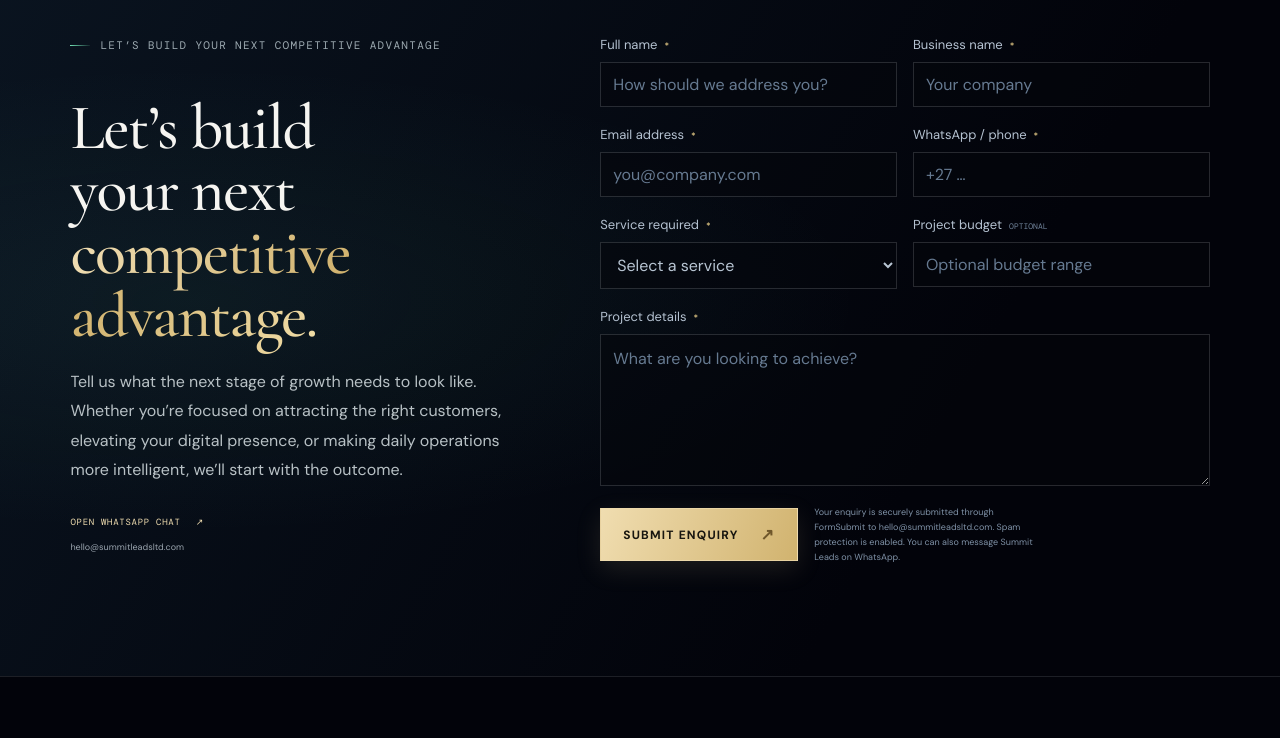
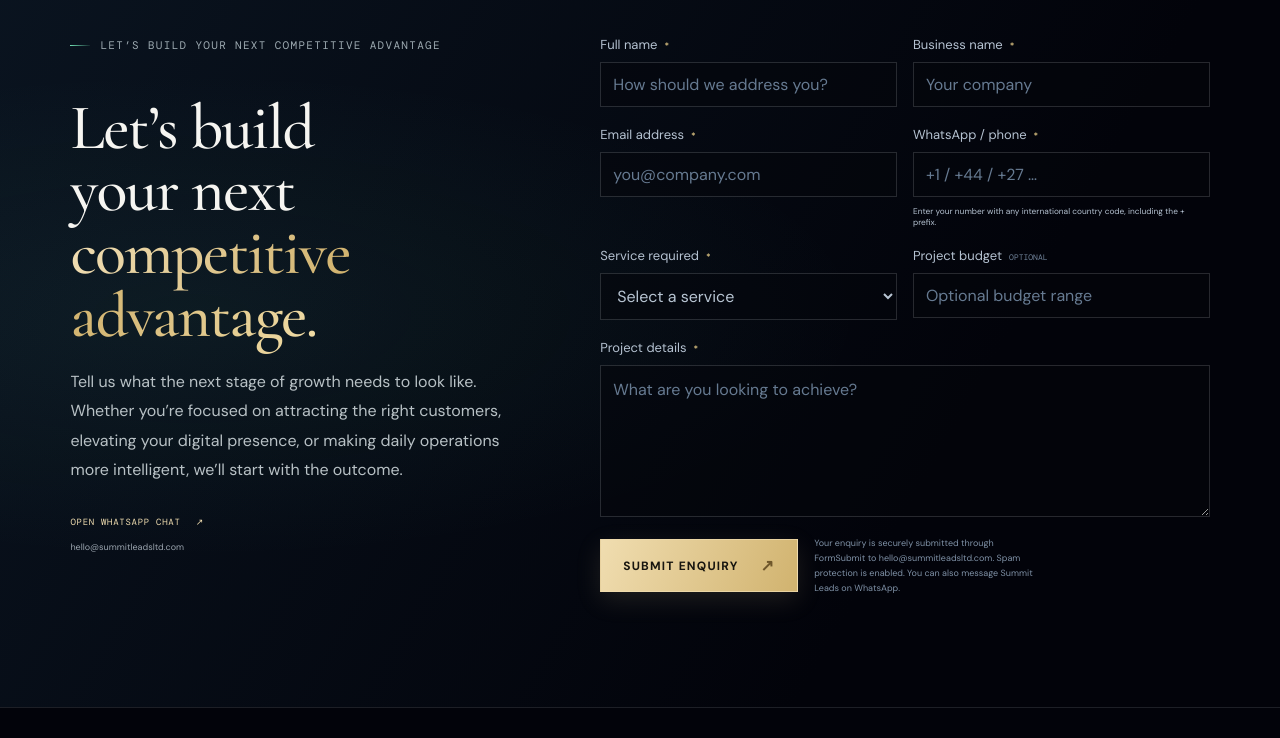
Before and after one commit to Melroxs/summitleadsltd-website, a Next.js app: page / in a window 1280 px wide. Shown: the part 9060-9798 px from the top of the page. Built offline with nearby package versions, Linux system fonts and the light colour scheme.

Commit message:
Clarify international phone number support

```diff
--- a/components/contact-form.tsx
+++ b/components/contact-form.tsx
@@ -53,7 +53,7 @@ export function ContactForm({ initialService }: { initialService?: string }) {
       <label className="field"><span>Full name <b aria-hidden="true">*</b></span><input autoComplete="name" name="name" required minLength={2} maxLength={120} placeholder="How should we address you?" /></label>
       <label className="field"><span>Business name <b aria-hidden="true">*</b></span><input autoComplete="organization" name="business" required maxLength={160} placeholder="Your company" /></label>
       <label className="field"><span>Email address <b aria-hidden="true">*</b></span><input autoComplete="email" name="email" type="email" required maxLength={254} placeholder="you@company.com" /></label>
-      <label className="field"><span>WhatsApp / phone <b aria-hidden="true">*</b></span><input autoComplete="tel" name="phone" type="tel" required minLength={7} maxLength={32} placeholder="+27 …" /></label>
+      <label className="field"><span>WhatsApp / phone <b aria-hidden="true">*</b></span><input autoComplete="tel" name="phone" type="tel" inputMode="tel" required minLength={7} maxLength={32} placeholder="+1 / +44 / +27 …" /><small>Enter your number with any international country code, including the + prefix.</small></label>
       <label className="field"><span>Service required <b aria-hidden="true">*</b></span><select name="service" required defaultValue={defaultService}><option value="" disabled>Select a service</option>{serviceOptions.map((service) => <option key={service} value={service}>{service}</option>)}</select></label>
       <label className="field"><span>Project budget <small>optional</small></span><input name="budget" type="text" maxLength={120} placeholder="Optional budget range" /></label>
       <label className="field field--full"><span>Project details <b aria-hidden="true">*</b></span><textarea name="message" required minLength={10} maxLength={5000} rows={5} placeholder="What are you looking to achieve?" /></label>
```
